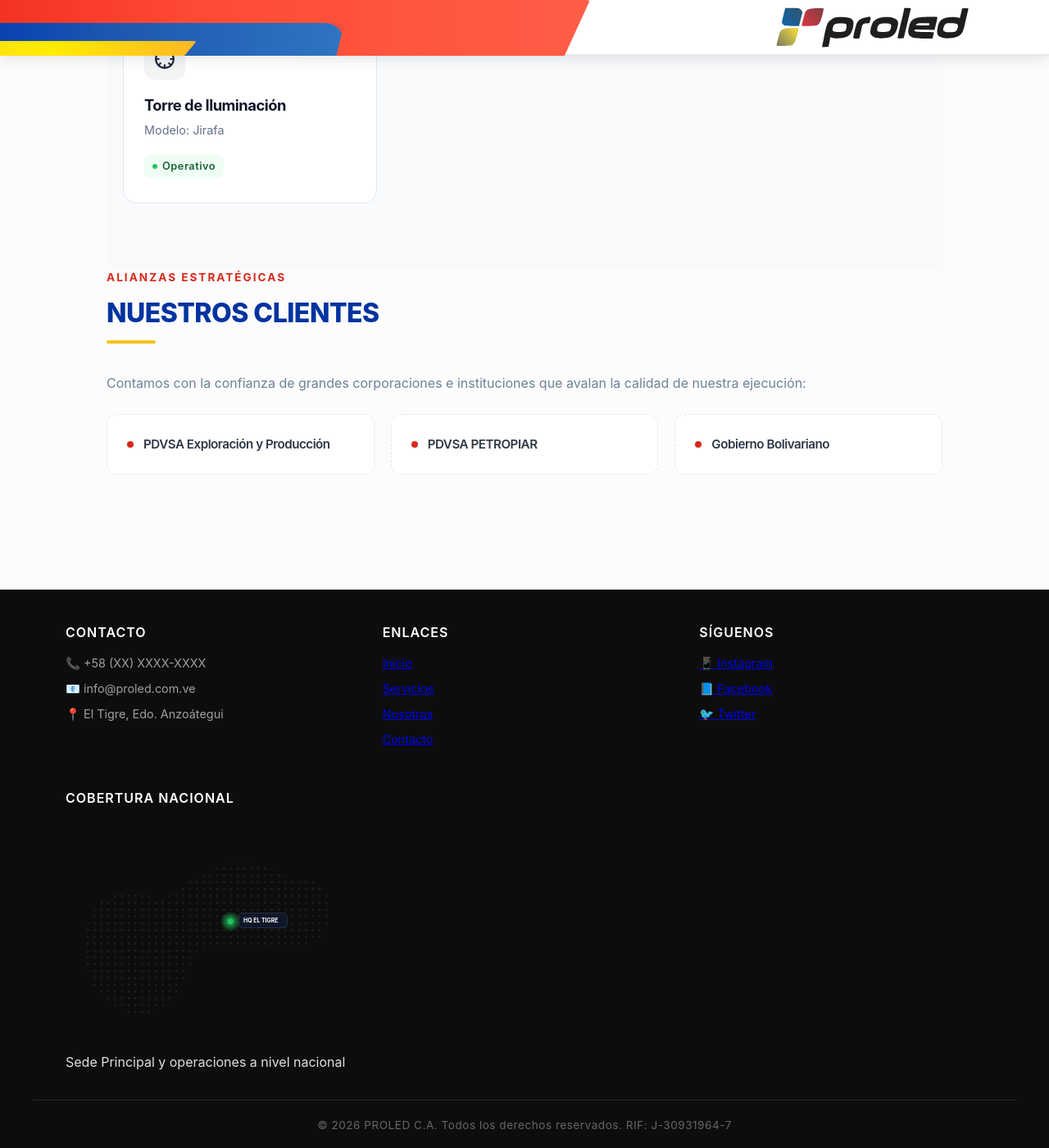
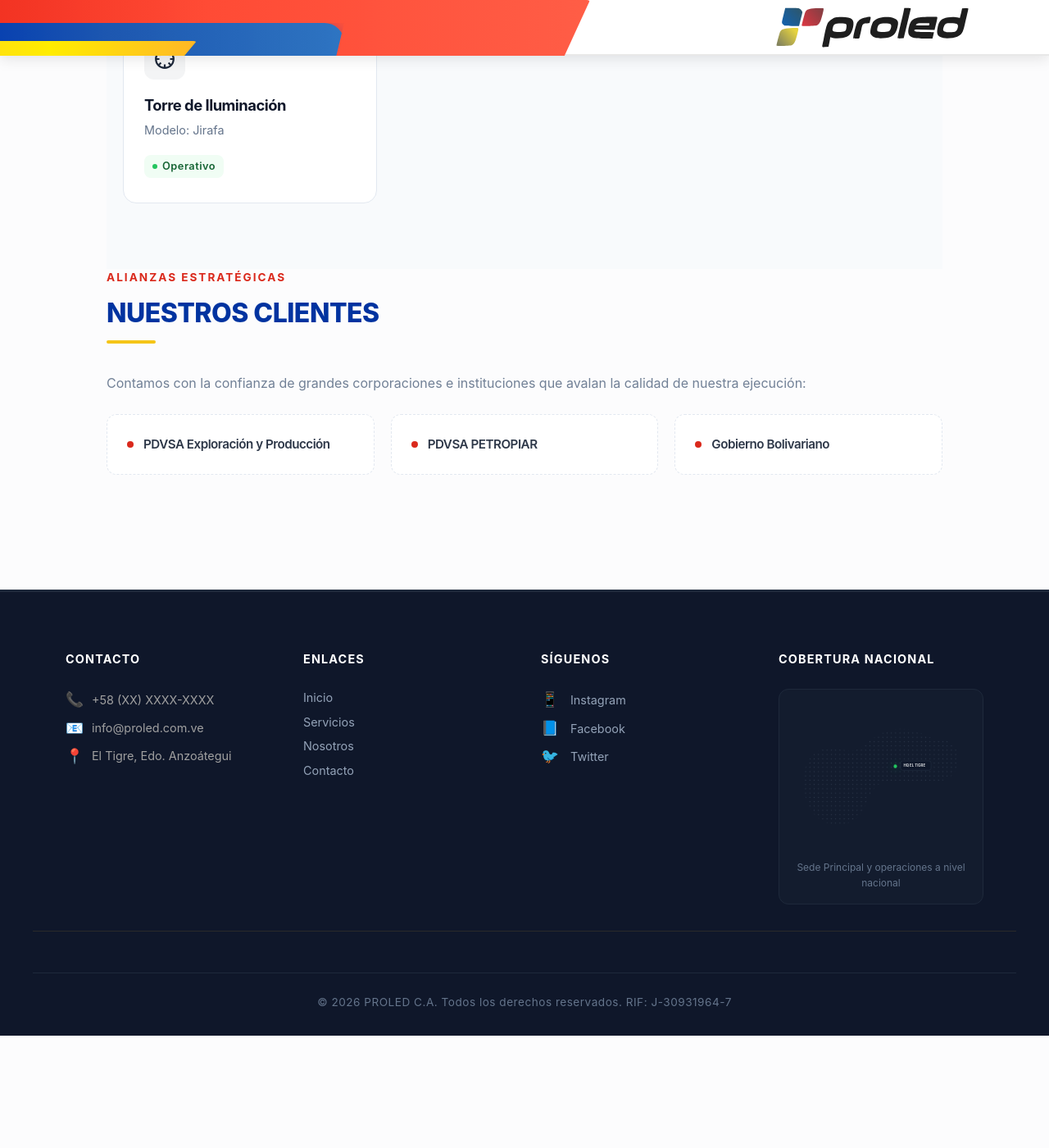
Before and after one commit to ing-nestorgomez/belorp, a Jekyll site: the page built from index.html, in a window 1280 px wide and 1400 px high, scrolled down 4946 px. Shown: the whole window at 82% size. Built offline with Jekyll 4.4.1, drawn with Linux system fonts in a browser that asks for light colours; after the commit the page ends 6209 px from its top, so only the background shows below that.

Commit message:
Enhance footer styles and responsiveness

```diff
--- a/assets/css/styles.css
+++ b/assets/css/styles.css
@@ -748,3 +748,154 @@
         gap: 15px;
     }
 }
+
+/* modificaciones al footer */
+/* ==========================================
+   INTERACTIVIDAD Y DISEÑO: SITE FOOTER
+========================================== */
+.site-footer {
+    background-color: #0f172a; /* Fondo ultra oscuro profundo elegante */
+    color: #94a3b8;
+    padding: 70px 20px 30px 20px;
+    font-family: 'Inter', sans-serif;
+    border-top: 3px solid #1e293b;
+}
+
+.footer-grid {
+    max-width: 1200px;
+    margin: 0 auto;
+    display: grid;
+    grid-template-columns: repeat(auto-fit, minmax(220px, 1fr));
+    gap: 40px;
+}
+
+/* Títulos de las columnas */
+.footer-col h4 {
+    color: #ffffff;
+    font-size: 0.9rem;
+    font-weight: 700;
+    letter-spacing: 0.08em;
+    margin-bottom: 25px;
+    position: relative;
+}
+
+/* Listas y enlaces limpios con transiciones */
+.footer-links {
+    list-style: none;
+    padding: 0;
+    margin: 0;
+}
+
+.footer-links li {
+    margin-bottom: 14px;
+    display: flex;
+    align-items: center;
+    font-size: 0.95rem;
+    line-height: 1.5;
+}
+
+.footer-icon {
+    margin-right: 10px;
+    font-size: 1.1rem;
+}
+
+.footer-links a {
+    color: #94a3b8;
+    text-decoration: none;
+    transition: color 0.25s ease, transform 0.25s ease;
+    display: inline-block;
+}
+
+/* Efecto interactivo al pasar el mouse por encima */
+.footer-links a:hover {
+    color: #38bdf8; /* Azul tecnológico brillante */
+    transform: translateX(4px);
+}
+
+/* ==========================================
+   MÓDULO DEL MAPA TECNOLÓGICO
+========================================== */
+.footer-map-col {
+    display: flex;
+    flex-direction: column;
+}
+
+.map-wrapper {
+    background: rgba(30, 41, 59, 0.3);
+    border: 1px solid #1e293b;
+    border-radius: 12px;
+    padding: 15px;
+    position: relative;
+    overflow: hidden;
+}
+
+.venezuela-map-svg {
+    width: 100%;
+    height: auto;
+    max-height: 180px;
+}
+
+/* Animación de Pulso de Radar (Efecto Ping) */
+.map-pulse {
+    transform-origin: 290px 180px;
+    animation: mapRadarPing 2s cubic-bezier(0, 0, 0.2, 1) infinite;
+}
+
+.map-node {
+    box-shadow: 0 0 10px #22c55e;
+}
+
+/* Efecto hover sobre la etiqueta del mapa */
+.map-label {
+    opacity: 0.85;
+    transition: opacity 0.3s ease;
+}
+
+.map-wrapper:hover .map-label {
+    opacity: 1;
+}
+
+.map-caption {
+    display: block;
+    font-size: 0.75rem;
+    color: #64748b;
+    text-align: center;
+    margin-top: 10px;
+}
+
+/* Copia de pie de página */
+.footer-copy {
+    max-width: 1200px;
+    margin: 50px auto 0 auto;
+    padding-top: 25px;
+    border-top: 1px solid #1e293b;
+    text-align: center;
+    font-size: 0.85rem;
+    color: #64748b;
+}
+
+/* Keyframes de la animación de pulso */
+@keyframes mapRadarPing {
+    0% {
+        transform: scale(0.4);
+        opacity: 0.8;
+    }
+    100% {
+        transform: scale(1.6);
+        opacity: 0;
+    }
+}
+
+/* Adaptabilidad Móvil */
+@media (max-width: 768px) {
+    .site-footer {
+        padding: 50px 20px 25px 20px;
+    }
+    .footer-grid {
+        grid-template-columns: 1fr; /* Todo en una columna lineal en teléfonos */
+        gap: 30px;
+    }
+    .footer-col h4 {
+        margin-bottom: 15px;
+    }
+}
```
